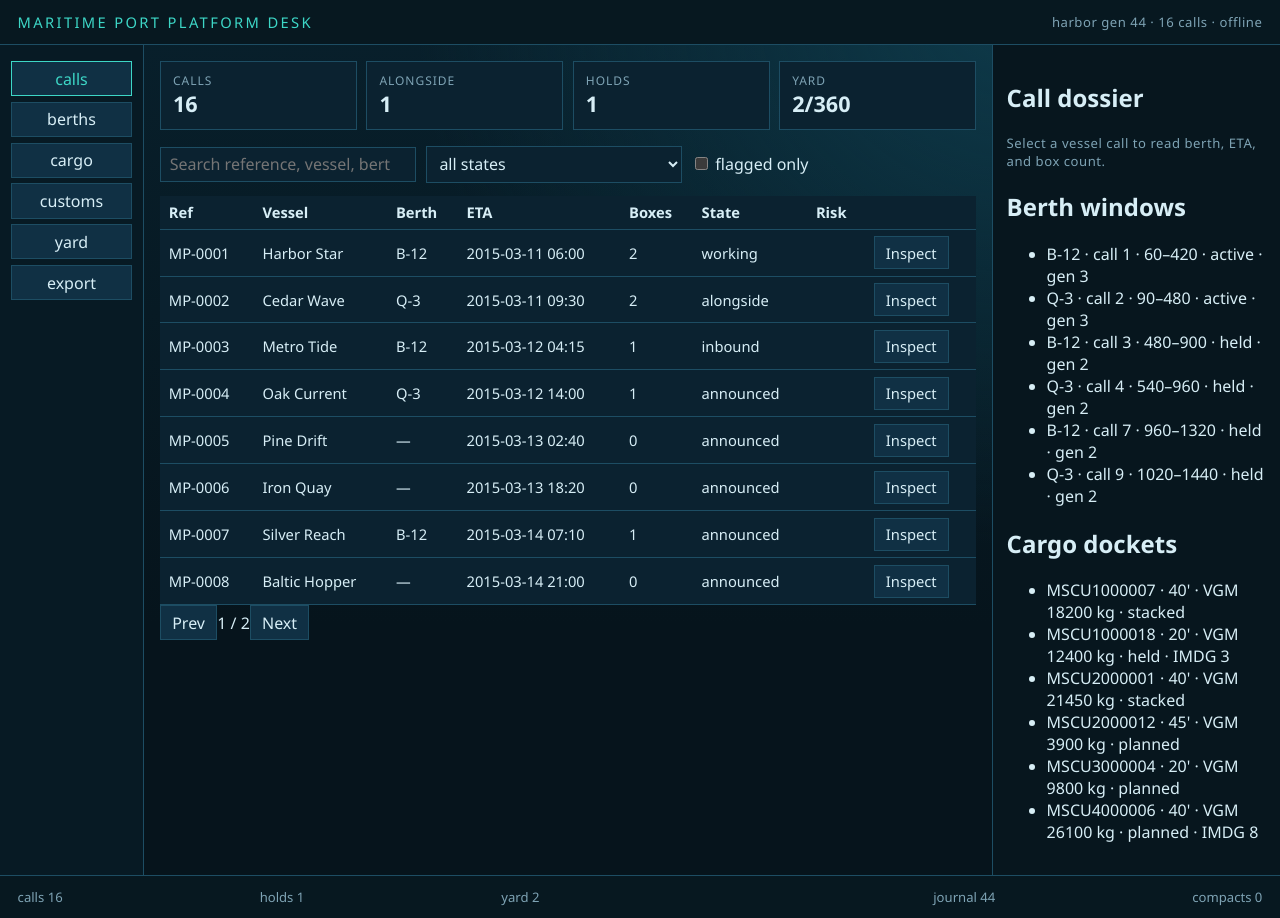
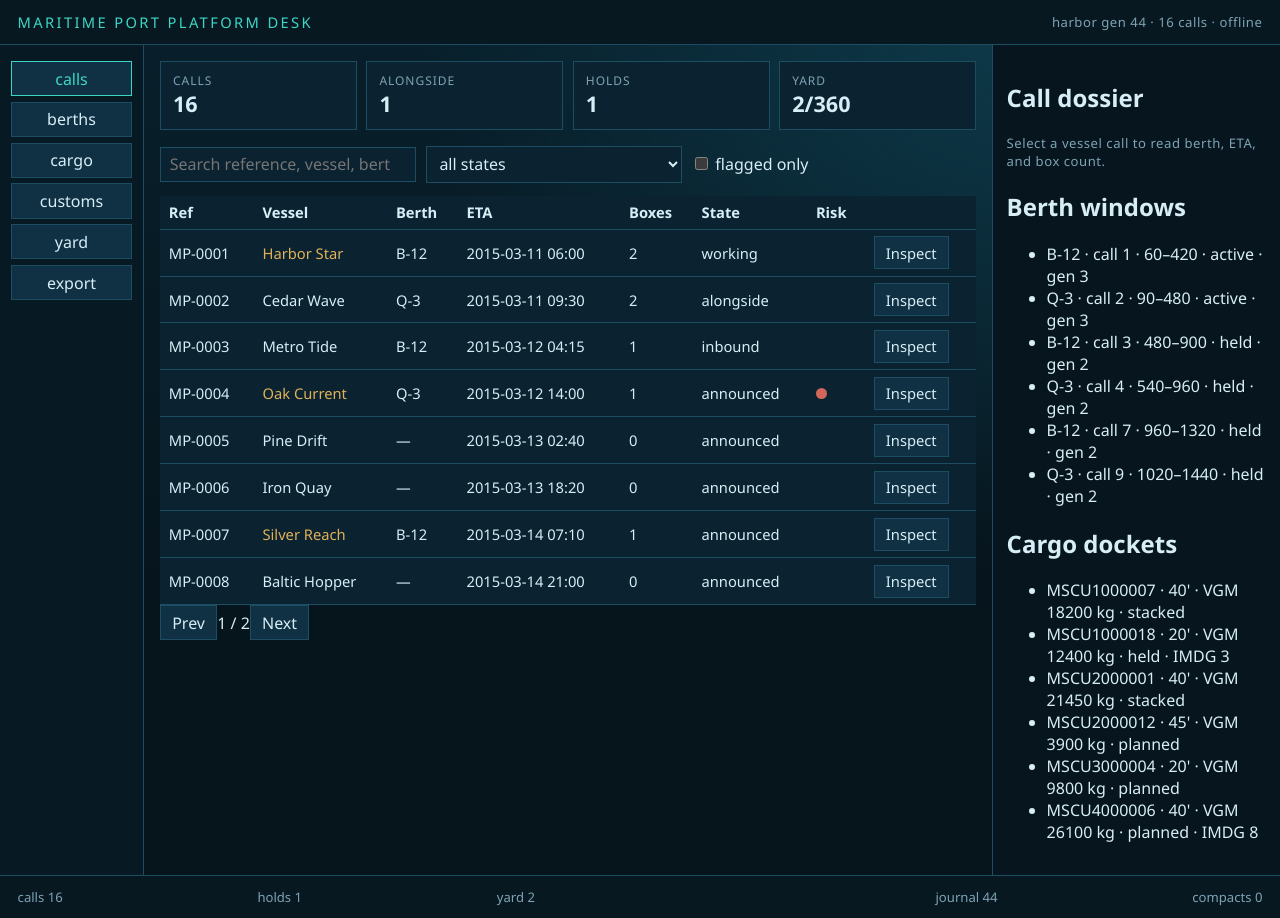
Before and after one commit to EnyewAnberbir/maritime-port-platform, a React (Vite) app: page / in a window 1280 px wide. Built offline with nearby package versions, Linux system fonts and the light colour scheme.

Commit message:
chore(third_party): refine integration (298)

```diff
--- a/src/styles/global.css
+++ b/src/styles/global.css
@@ -171,3 +171,23 @@ button[data-active="true"] {
   border-bottom: 1px solid var(--line);
   font-size: 0.92rem;
 }
+
+.call-table tr[data-selected="true"] {
+  background: #123848;
+}
+
+.flagged {
+  color: var(--warn);
+}
+
+.severity-high,
+.severity-medium,
+.severity-low {
+  display: inline-block;
+  width: 0.7rem;
+  height: 0.7rem;
+  border-radius: 50%;
+}
+
+.severity-high {
+  background: var(--high);
```
